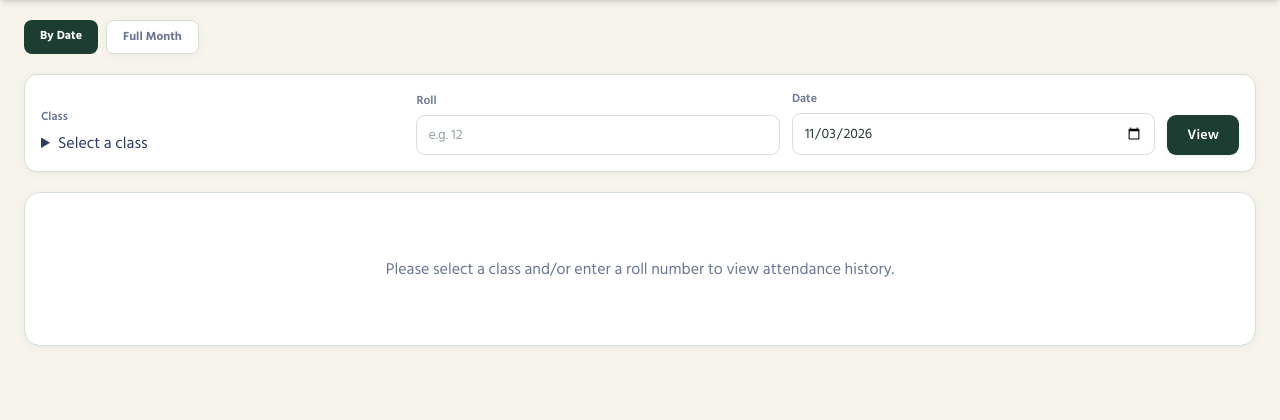
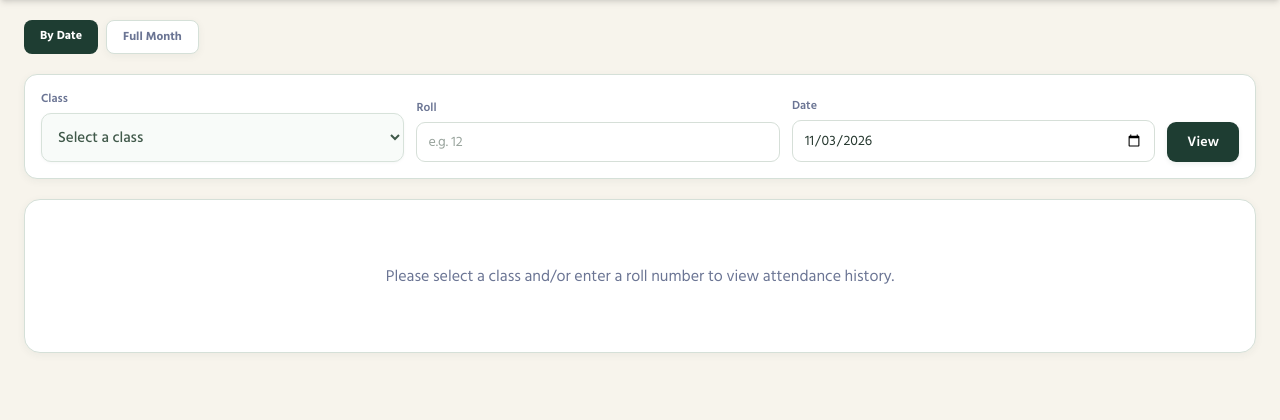
Before and after one commit to MMunna5/School-attendance, a Django app: page /admin-panel/attendance-history/ in a window 1280 px wide. Shown: the part 64-484 px from the top of the page. Run offline with Django 5.2, Linux system fonts and the light colour scheme; the visitor is signed in with stand-in values (Sample User, id 1); data that the repository does not hold is empty; some libraries are stand-ins or nearby versions.

Commit message:
Restore simple class list with lighter colors and Hind Siliguri styling

```diff
--- a/attendance/templates/attendance/attendance_history.html
+++ b/attendance/templates/attendance/attendance_history.html
@@ -1,31 +1,6 @@
 {% extends "attendance/base.html" %}
 
 {% block title %}Attendance History - Attendance Register
-<style>
-.history-class-dropdown{position:relative;width:100%;font-family:'Hind Siliguri',sans-serif!important}
-.history-class-dropdown summary{list-style:none;cursor:pointer;width:100%;min-height:44px;display:flex;align-items:center;justify-content:space-between;border:1px solid #cbd8ce;border-radius:9px;background:#fff;padding:9px 12px;font:500 14px 'Hind Siliguri',sans-serif!important;color:#263b31}
-.history-class-dropdown summary::-webkit-details-marker{display:none}
-.history-class-dropdown summary:after{content:'⌄';font-size:18px;margin-left:10px}
-.history-class-menu{position:absolute;z-index:50;top:calc(100% + 5px);left:0;right:0;max-height:260px;overflow-y:auto;background:#fff;border:1px solid #cbd8ce;border-radius:10px;padding:5px;box-shadow:0 8px 22px rgba(20,40,30,.14)}
-.history-class-option{display:block;width:100%;text-align:left;padding:9px 11px;border:0;border-radius:6px;background:#fff;color:#263b31;font:500 14px 'Hind Siliguri',sans-serif!important;cursor:pointer}
-.history-class-option:hover,.history-class-option:focus{background:#edf4ef;outline:none}
-</style>
-<script>
-document.addEventListener('DOMContentLoaded',function(){
- const dropdown=document.querySelector('.history-class-dropdown');
- const value=document.getElementById('history-class-value');
- const label=document.getElementById('history-class-label');
- if(!dropdown||!value||!label)return;
- dropdown.querySelectorAll('[data-class-value]').forEach(function(option){
-  option.addEventListener('click',function(){
-   value.value=option.getAttribute('data-class-value');
-   label.textContent=option.textContent.trim();
-   dropdown.open=false;
-  });
- });
- document.addEventListener('click',function(event){if(!dropdown.contains(event.target))dropdown.open=false;});
-});
-</script>
 {% endblock %}
 {% block eyebrow %}Admin{% endblock %}
 {% block header_title %}Attendance History{% endblock %}
@@ -69,14 +44,15 @@ document.addEventListener('DOMContentLoaded',function(){
     <input type="hidden" name="view" value="{{ view_mode }}">
     <div class="flex-1 min-w-[140px]">
         <label class="block text-xs font-semibold text-ink-soft mb-1.5">Class</label>
-        <input type="hidden" name="class" id="history-class-value" value="{{ class_filter|default:"" }}">
-        <details class="history-class-dropdown">
-            <summary id="history-class-label">{% if all_classes_selected %}All Classes{% elif class_filter %}Class {{ class_filter }}{% else %}Select a class{% endif %}</summary>
-            <div class="history-class-menu">
-                <button type="button" class="history-class-option" data-class-value="">Select a class</button>
-                {% if view_mode == 'day' %}<button type="button" class="history-class-option" data-class-value="__all__">All Classes</button>{% endif %}{% for c in all_classes %}<button type="button" class="history-class-option" data-class-value="{{ c.name }}">Class {{ c.name }}</button>{% endfor %}
-            </div>
-        </details>
+        <select name="class" class="history-class-select w-full border rounded-lg px-3 py-2.5 text-sm focus:outline-none">
+            <option value="">Select a class</option>
+            {% if view_mode == 'day' %}
+            <option value="__all__" {% if all_classes_selected %}selected{% endif %}>All Classes</option>
+            {% endif %}
+            {% for c in all_classes %}
+            <option value="{{ c.name }}" {% if c.is_selected %}selected{% endif %}>Class {{ c.name }}</option>
+            {% endfor %}
+        </select>
     </div>
 
     {% if view_mode == 'month' %}
@@ -244,4 +220,29 @@ document.addEventListener('DOMContentLoaded',function(){
 
 {% endif %}
 
+
+<style>
+.history-class-select{
+    min-height:44px!important;
+    border:1px solid #d7e2da!important;
+    border-radius:10px!important;
+    background-color:#f8fbf9!important;
+    color:#40594a!important;
+    font-family:'Hind Siliguri',sans-serif!important;
+    font-size:15px!important;
+    font-weight:500!important;
+    box-shadow:0 1px 3px rgba(30,60,40,.04);
+}
+.history-class-select:focus{
+    border-color:#a9c4b1!important;
+    background-color:#fff!important;
+    box-shadow:0 0 0 3px rgba(169,196,177,.18)!important;
+}
+.history-class-select option{
+    background:#f8fbf9!important;
+    color:#40594a!important;
+    font-family:'Hind Siliguri',sans-serif!important;
+    font-size:15px!important;
+}
+</style>
 {% endblock %}
```
